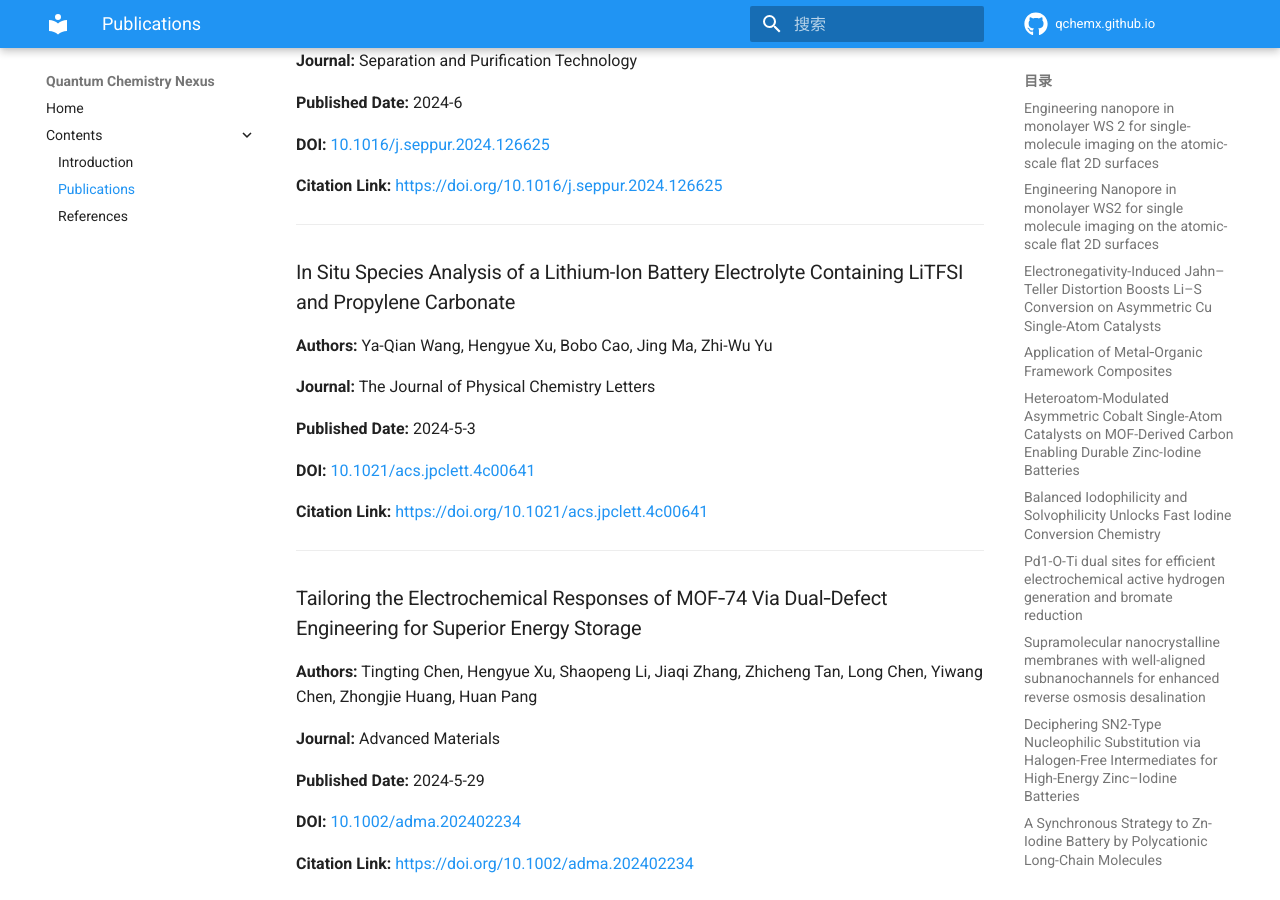
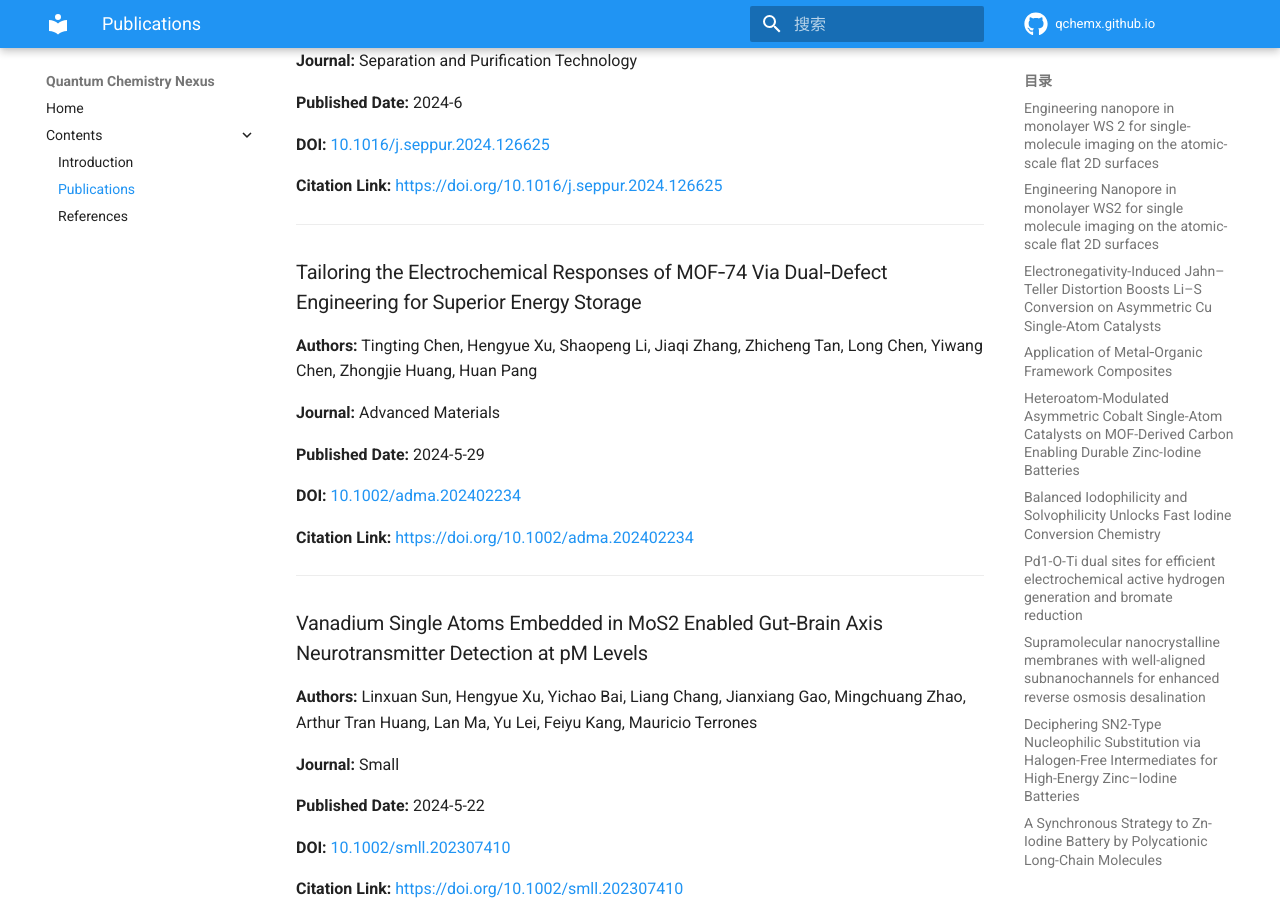
Before and after one commit to QChemX/qchemx.github.io, an MkDocs documentation site: the page built from docs/publications.md, in a window 1280 px wide and 900 px high, scrolled down 12805 px. Built offline with MkDocs 1.6.1 and Material for MkDocs 9.7.7, drawn with Linux system fonts in a browser that asks for light colours; comment, search, counter and statistics services are not loaded; some of the changed text lies outside the part shown.

Commit message:
[orcid sync] Update publications

```diff
--- a/docs/publications.md
+++ b/docs/publications.md
@@ -598,22 +598,6 @@ This page was generated automatically.
 
 ---
 
-### In Situ Species Analysis of a Lithium-Ion Battery Electrolyte Containing LiTFSI and Propylene Carbonate
-
-**Authors:** Ya-Qian Wang, Hengyue Xu, Bobo Cao, Jing Ma, Zhi-Wu Yu
-
-**Journal:** The Journal of Physical Chemistry Letters
-
-**Published Date:** 2024-5-3
-
-**DOI:** [10.1021/acs.jpclett.4c00641](https://doi.org/10.1021/acs.jpclett.4c00641)
-
-**Citation Link:** [https://doi.org/10.1021/acs.jpclett.4c00641](https://doi.org/10.1021/acs.jpclett.4c00641)
-
-
-
----
-
 ### Tailoring the Electrochemical Responses of MOF‐74 Via Dual‐Defect Engineering for Superior Energy Storage
 
 **Authors:** Tingting Chen, Hengyue Xu, Shaopeng Li, Jiaqi Zhang, Zhicheng Tan, Long Chen, Yiwang Chen, Zhongjie Huang, Huan Pang
```
Also changed, not shown: other parts of docs/publications.md (+19 -3 lines).
